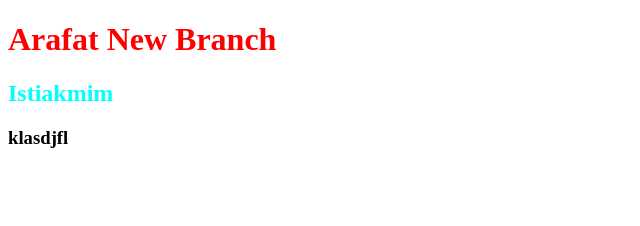
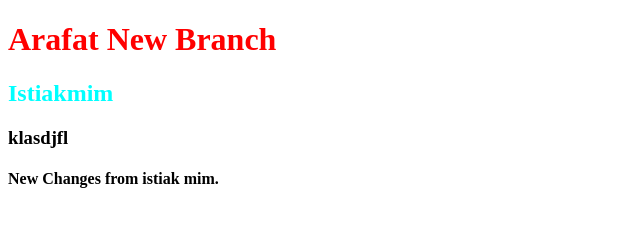
Before and after one commit to ecomapihost/second, a plain HTML site: page index.html in a window 1280 px wide. Shown: the whole page, without its empty margins (0-640 px from the left). Drawn offline with Linux system fonts and the light colour scheme.

Commit message:
add h4 tag --istiak v1.0

```diff
--- a/index.html
+++ b/index.html
@@ -12,6 +12,8 @@
     <h2 id="is">Istiakmim</h2>
     <h3>klasdjfl</h3>
 
+    <h4>New Changes from istiak mim.</h4>
+
     <script src="main.js"></script>
 </body>
 </html>
```
